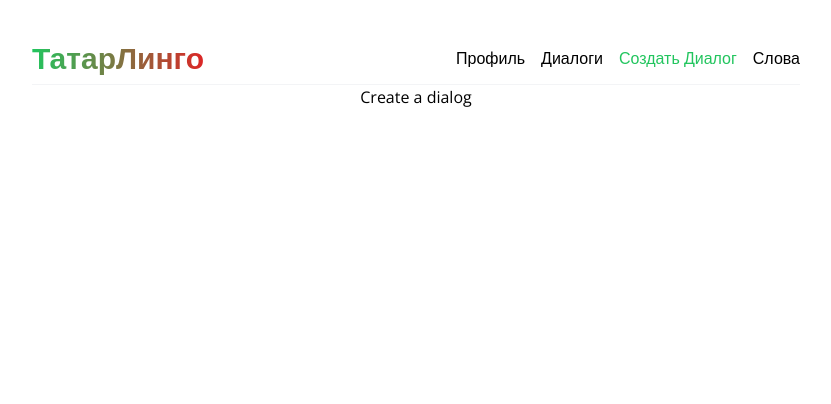
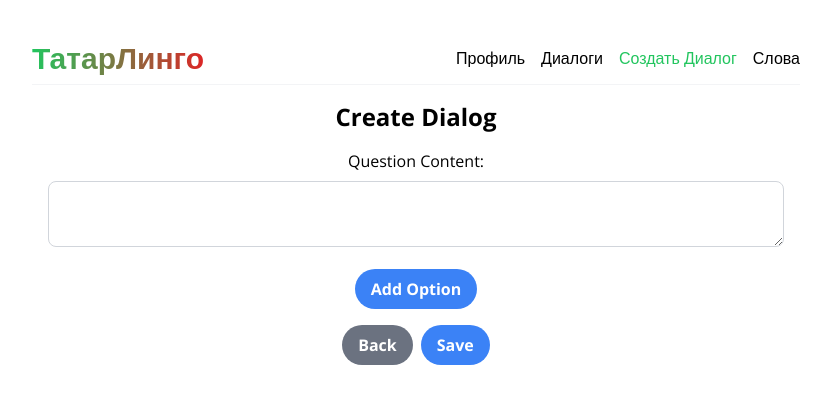
Before and after one commit to nikolina2k/language-app-front, a React (Vite) app: page /create in a window 1280 px wide. Shown: the top 404 px of the page, without its empty margins (224-1055 px from the left). Built offline with nearby package versions, Linux system fonts and the light colour scheme.

Commit message:
Add component to create dialog

```diff
--- a/src/App.jsx
+++ b/src/App.jsx
@@ -1,45 +1,45 @@
 import "./App.css";
 import Navbar from "./components/Navbar/Navbar";
 import Home from "./components/Home";
-import Create from "./components/Create";
-import { BrowserRouter as Router, Route, Routes } from "react-router-dom";
+import {BrowserRouter as Router, Route, Routes} from "react-router-dom";
 import CategoryList from "./components/Words/Categories.jsx";
 import DialogsList from "./components/Dialogs/DialogsList";
 import ChatRoom from "./components/Dialogs/Chat";
 import Words from "./components/Words/Words.jsx";
 import DialogsListFinished from "./components/Dialogs/DialogsListFinished";
-import { useEffect } from "react";
+import {useEffect} from "react";
 import WordList from "./components/Words/WordList.jsx";
+import CreateDialog from "./components/Dialogs/CreateDialog.jsx";
 
 function App() {
     useEffect(() => {
         if (localStorage.getItem("level") === null) {
-          localStorage.setItem("level", 23);
+            localStorage.setItem("level", 23);
         }
         if (localStorage.getItem("progress") === null) {
-          localStorage.setItem("progress", 60);
+            localStorage.setItem("progress", 60);
         }
         if (localStorage.getItem("maxProgress") === null) {
-          localStorage.setItem("maxProgress", 100);
+            localStorage.setItem("maxProgress", 100);
         }
     }, []);
 
     return (
         <Router>
             <div className="mx-auto max-w-screen-md">
-                <Navbar />
+                <Navbar/>
                 <Routes>
-                    <Route path="/" exact Component={Home} />
-                    <Route path="/dialogs" Component={DialogsList} />
+                    <Route path="/" exact Component={Home}/>
+                    <Route path="/dialogs" Component={DialogsList}/>
                     <Route
                         path="/dialogs-end"
                         Component={DialogsListFinished}
                     />
-                    <Route path="/chat/:id" Component={ChatRoom} />
-                    <Route path="/create" Component={Create} />
-                    <Route path="/word" Component={CategoryList} />
-                    <Route path="/word/:categoryId" Component={Words} />
-                    <Route path="/word-list" Component={WordList} />
+                    <Route path="/chat/:id" Component={ChatRoom}/>
+                    <Route path="/create" Component={CreateDialog}/>
+                    <Route path="/word" Component={CategoryList}/>
+                    <Route path="/word/:categoryId" Component={Words}/>
+                    <Route path="/word-list" Component={WordList}/>
                 </Routes>
             </div>
         </Router>
--- /dev/null
+++ b/src/components/Dialogs/CreateDialog.jsx
@@ -0,0 +1,119 @@
+import React, { useState } from 'react';
+
+const CreateDialog = ({ onSave, onBack }) => {
+    const [question, setQuestion] = useState({
+        content: '',
+        options: [],
+    });
+
+    const [history, setHistory] = useState([]); // Keep track of previous questions
+
+    const handleContentChange = (e) => {
+        setQuestion({ ...question, content: e.target.value });
+    };
+
+    const handleOptionAdd = () => {
+        const newOptions = [...question.options, { content: '', nextQuestion: null }];
+        setQuestion({ ...question, options: newOptions });
+    };
+
+    const handleOptionContentChange = (index, e) => {
+        const newOptions = [...question.options];
+        newOptions[index].content = e.target.value;
+        setQuestion({ ...question, options: newOptions });
+    };
+
+    const handleOptionDelete = (index) => {
+        const newOptions = [...question.options];
+        newOptions.splice(index, 1);
+        setQuestion({ ...question, options: newOptions });
+    };
+
+    const handleOptionClick = (index) => {
+        // Store current question in history
+        setHistory([...history, question]);
+
+        // Navigate to a new question for the clicked option (Recursion)
+        const nextQuestion = question.options[index].nextQuestion || { content: '', options: [] };
+        setQuestion(nextQuestion);
+    };
+
+    const handleBack = () => {
+        // Retrieve previous question from history
+        const prevQuestion = history.pop() || { content: '', options: [] };
+        setQuestion(prevQuestion);
+        setHistory([...history]); // Update history after removing the last element
+    };
+
+    const handleSave = () => {
+        // Save to localStorage
+        const dialogs = JSON.parse(localStorage.getItem('dialogs')) || [];
+        dialogs.push(question);
+        localStorage.setItem('dialogs', JSON.stringify(dialogs));
+
+        // Trigger parent onSave callback
+        onSave();
+    };
+
+    return (
+        <div className="max-w-screen-lg mx-auto p-4">
+            <h2 className="text-2xl font-semibold mb-4">Create Dialog</h2>
+            <div className="mb-4">
+                <label className="block mb-2">Question Content:</label>
+                <textarea
+                    value={question.content}
+                    onChange={handleContentChange}
+                    className="border border-gray-300 p-2 rounded-lg w-full"
+                />
+            </div>
+            <div className="mb-4">
+                <button
+                    onClick={handleOptionAdd}
+                    className="bg-blue-500 hover:bg-blue-700 text-white font-semibold py-2 px-4 rounded-full"
+                >
+                    Add Option
+                </button>
+            </div>
+            {question.options.map((option, index) => (
+                <div key={index} className="mb-4">
+                    <div className="flex items-center mb-2">
+                        <input
+                            type="text"
+                            value={option.content}
+                            onChange={(e) => handleOptionContentChange(index, e)}
+                            className="border border-gray-300 p-2 rounded-lg w-full mr-4"
+                        />
+                        <button
+                            onClick={() => handleOptionClick(index)}
+                            className="bg-green-500 hover:bg-green-700 text-white font-semibold py-2 px-4 rounded-full mr-2"
+                        >
+                            Edit Option
+                        </button>
+                        <button
+                            onClick={() => handleOptionDelete(index)}
+                            className="bg-red-500 hover:bg-red-700 text-white font-semibold py-2 px-4 rounded-full"
+                        >
+                            Delete Option
+                        </button>
+                    </div>
+                </div>
+            ))}
+            <div className="mt-4">
+                <button
+                    onClick={handleBack}
+                    className="bg-gray-500 hover:bg-gray-700 text-white font-semibold py-2 px-4 rounded-full mr-2"
+                >
+                    Back
+                </button>
+                <button
+                    onClick={handleSave}
+                    className="bg-blue-500 hover:bg-blue-700 text-white font-semibold py-2 px-4 rounded-full"
+                >
+                    Save
+                </button>
+            </div>
+        </div>
+    );
+};
+
+export default CreateDialog;
```
